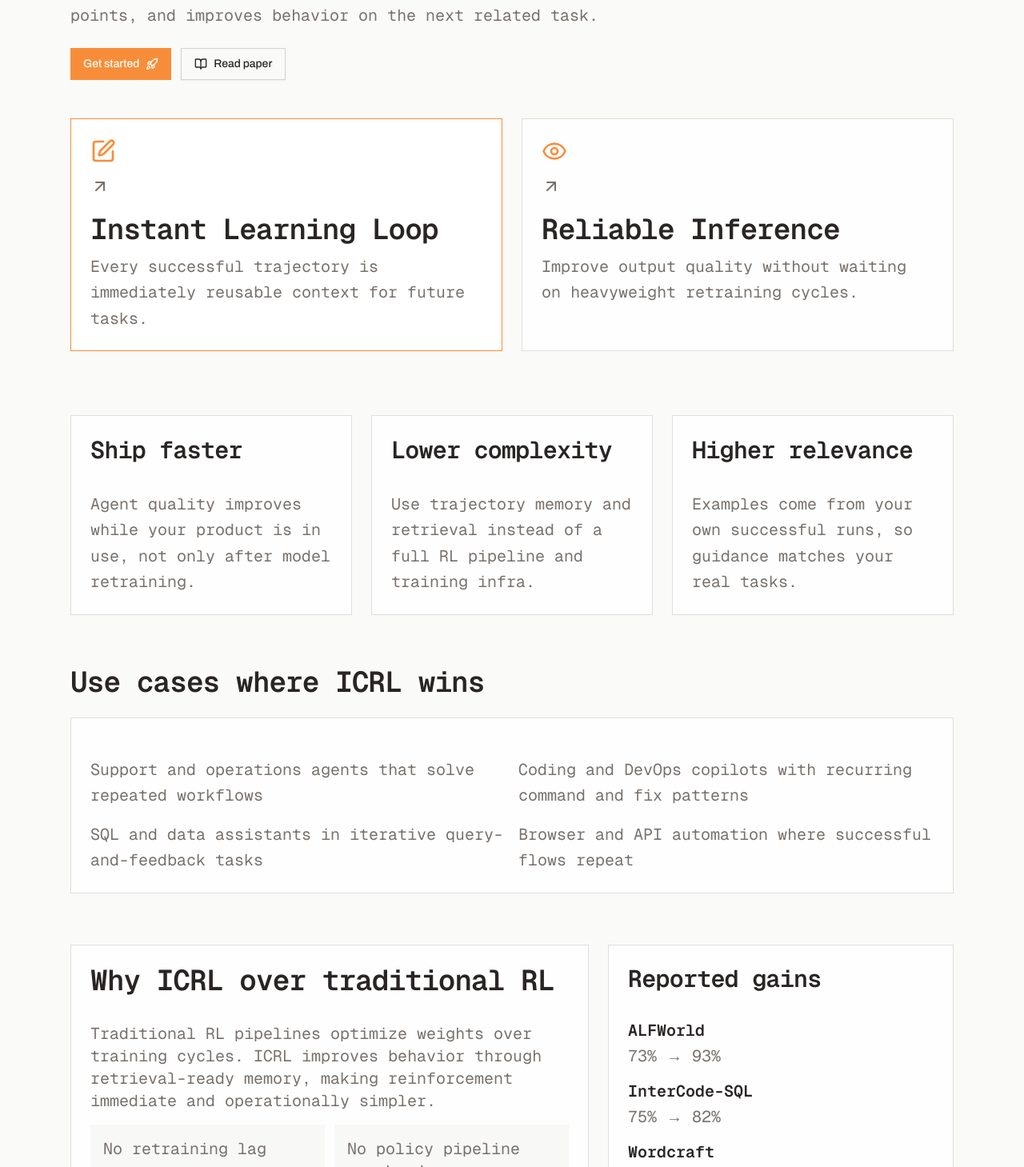
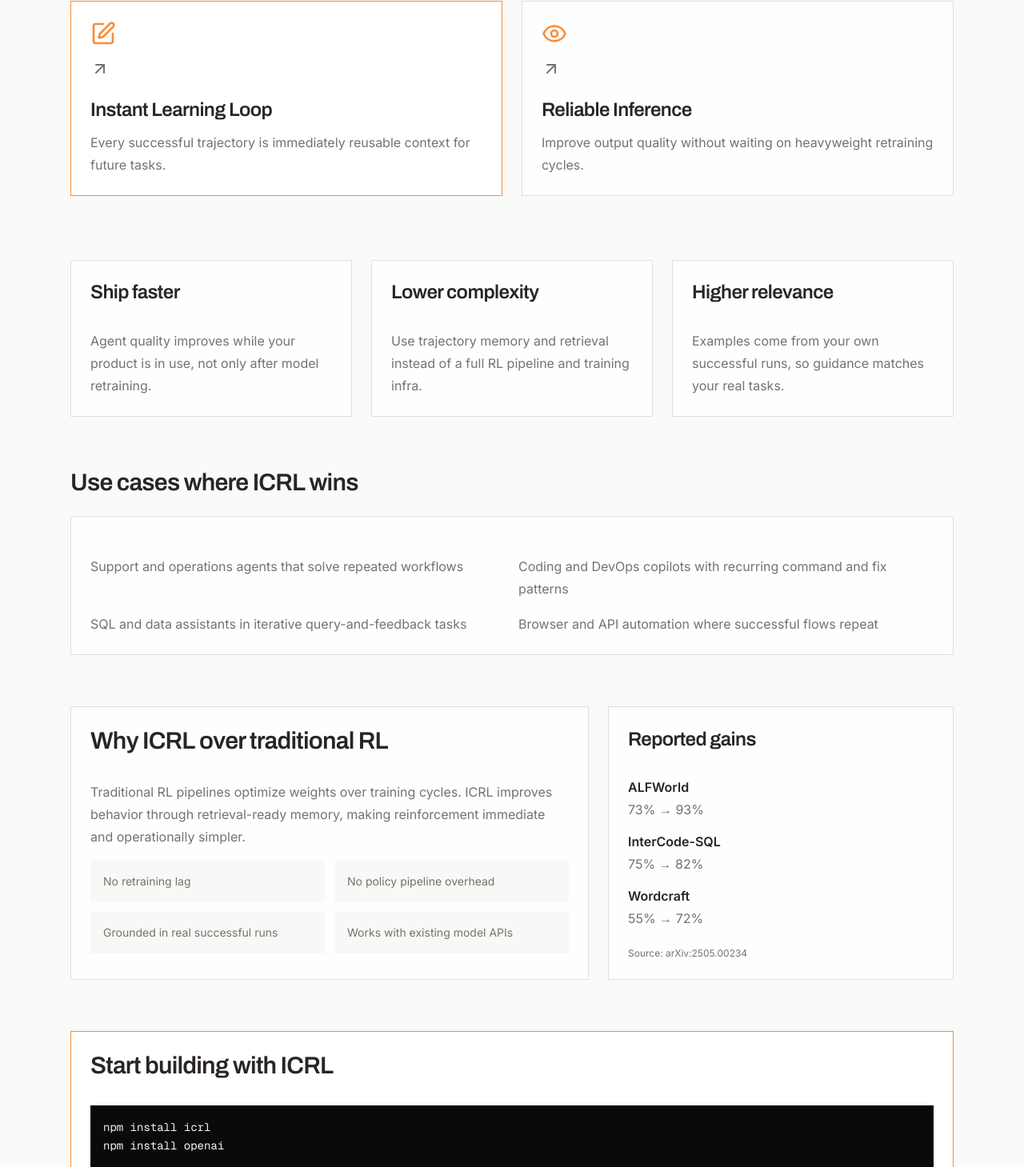
Before and after one commit to SuperAce100/icrl, a Next.js app in the folder icrl-ts/web-landing/: page / in a window 1280 px wide. Shown: the part 471-1930 px from the top of the page at 80% size. Built offline with nearby package versions, Linux system fonts and the light colour scheme; what @toolwind/corner-shape would draw is missing.

Commit message:
Tighten typography with Archivo headings and smaller copy

```diff
--- a/icrl-ts/web-landing/src/app/globals.css
+++ b/icrl-ts/web-landing/src/app/globals.css
@@ -15,7 +15,7 @@
 @theme inline {
   --color-background: var(--background);
   --color-foreground: var(--foreground);
-  --font-sans: var(--font-archivo), ui-sans-serif, system-ui, sans-serif;
+  --font-sans: var(--font-inter), ui-sans-serif, system-ui, sans-serif;
   --font-mono: var(--font-geist-mono);
   --color-sidebar-ring: var(--sidebar-ring);
   --color-sidebar-border: var(--sidebar-border);
--- a/icrl-ts/web-landing/src/app/page.tsx
+++ b/icrl-ts/web-landing/src/app/page.tsx
@@ -55,10 +55,10 @@ export default function LandingPage() {
 
       <section className="mx-auto max-w-6xl px-6 pb-16 pt-16 md:pt-24">
         <div className="max-w-4xl space-y-6">
-          <h1 className="text-balance font-mono text-4xl font-semibold leading-tight tracking-tight text-foreground sm:text-5xl md:text-6xl">
+          <h1 className="font-[family-name:var(--font-archivo)] text-balance text-3xl font-semibold leading-tight tracking-tight text-foreground sm:text-4xl md:text-5xl">
             ICRL turns successful agent runs into immediate reinforcement.
           </h1>
-          <p className="max-w-3xl font-mono text-xl leading-relaxed text-muted-foreground">
+          <p className="max-w-3xl text-base leading-7 text-muted-foreground sm:text-lg">
             Build self-improving LLM agents in production. ICRL stores successful trajectories, retrieves them at the
             right decision points, and improves behavior on the next related task.
           </p>
@@ -93,10 +93,10 @@ export default function LandingPage() {
                 <ArrowUpRight className="size-6 text-muted-foreground" />
               </CardHeader>
               <CardContent className="space-y-3">
-                <CardTitle className="font-mono text-4xl font-semibold leading-none tracking-tight text-foreground">
+                <CardTitle className="font-[family-name:var(--font-archivo)] text-2xl font-semibold leading-tight tracking-tight text-foreground">
                   {item.title}
                 </CardTitle>
-                <p className="font-mono text-xl leading-relaxed text-muted-foreground">{item.body}</p>
+                <p className="text-base leading-7 text-muted-foreground">{item.body}</p>
               </CardContent>
             </Card>
           ))}
@@ -108,12 +108,12 @@ export default function LandingPage() {
           {benefits.map((item) => (
             <Card key={item.title} className="border-border/70 bg-card/80 shadow-none">
               <CardHeader>
-                <CardTitle className="font-mono text-3xl font-semibold leading-tight tracking-tight text-foreground">
+                <CardTitle className="font-[family-name:var(--font-archivo)] text-2xl font-semibold leading-tight tracking-tight text-foreground">
                   {item.title}
                 </CardTitle>
               </CardHeader>
               <CardContent>
-                <p className="font-mono text-xl leading-relaxed text-muted-foreground">{item.body}</p>
+                <p className="text-base leading-7 text-muted-foreground">{item.body}</p>
               </CardContent>
             </Card>
           ))}
@@ -122,12 +122,14 @@ export default function LandingPage() {
 
       <section id="use-cases" className="mx-auto max-w-6xl px-6 py-12">
         <div className="space-y-6">
-          <h2 className="font-mono text-4xl font-semibold tracking-tight text-foreground">Use cases where ICRL wins</h2>
+          <h2 className="font-[family-name:var(--font-archivo)] text-3xl font-semibold tracking-tight text-foreground">
+            Use cases where ICRL wins
+          </h2>
           <Card className="border-border/70 bg-card/80 shadow-none">
             <CardContent className="pt-6">
               <ul className="grid gap-4 md:grid-cols-2">
                 {useCases.map((item) => (
-                  <li key={item} className="font-mono text-xl leading-relaxed text-muted-foreground">
+                  <li key={item} className="text-base leading-7 text-muted-foreground">
                     {item}
                   </li>
                 ))}
@@ -141,38 +143,38 @@ export default function LandingPage() {
         <div className="grid gap-6 md:grid-cols-[1.2fr_0.8fr]">
           <Card className="border-border/70 bg-card/80 shadow-none">
             <CardHeader>
-              <CardTitle className="font-mono text-4xl font-semibold tracking-tight text-foreground">
+              <CardTitle className="font-[family-name:var(--font-archivo)] text-3xl font-semibold tracking-tight text-foreground">
                 Why ICRL over traditional RL
               </CardTitle>
             </CardHeader>
             <CardContent className="space-y-4">
-              <p className="font-mono text-xl text-muted-foreground">
+              <p className="text-base leading-7 text-muted-foreground">
                 Traditional RL pipelines optimize weights over training cycles. ICRL improves behavior through
                 retrieval-ready memory, making reinforcement immediate and operationally simpler.
               </p>
               <div className="grid gap-3 sm:grid-cols-2">
-                <div className="bg-muted/60 p-4 font-mono text-xl text-muted-foreground">No retraining lag</div>
-                <div className="bg-muted/60 p-4 font-mono text-xl text-muted-foreground">No policy pipeline overhead</div>
-                <div className="bg-muted/60 p-4 font-mono text-xl text-muted-foreground">Grounded in real successful runs</div>
-                <div className="bg-muted/60 p-4 font-mono text-xl text-muted-foreground">Works with existing model APIs</div>
+                <div className="bg-muted/60 p-4 text-sm text-muted-foreground">No retraining lag</div>
+                <div className="bg-muted/60 p-4 text-sm text-muted-foreground">No policy pipeline overhead</div>
+                <div className="bg-muted/60 p-4 text-sm text-muted-foreground">Grounded in real successful runs</div>
+                <div className="bg-muted/60 p-4 text-sm text-muted-foreground">Works with existing model APIs</div>
               </div>
             </CardContent>
           </Card>
 
           <Card className="border-border/70 bg-card/80 shadow-none">
             <CardHeader>
-              <CardTitle className="font-mono text-3xl font-semibold tracking-tight text-foreground">
+              <CardTitle className="font-[family-name:var(--font-archivo)] text-2xl font-semibold tracking-tight text-foreground">
                 Reported gains
               </CardTitle>
             </CardHeader>
             <CardContent className="space-y-4">
               {benchmarkRows.map((row) => (
                 <div key={row.name} className="space-y-1">
-                  <p className="font-mono text-xl font-semibold text-foreground">{row.name}</p>
-                  <p className="font-mono text-xl text-muted-foreground">{row.result}</p>
+                  <p className="text-base font-semibold text-foreground">{row.name}</p>
+                  <p className="text-base text-muted-foreground">{row.result}</p>
                 </div>
               ))}
-              <p className="pt-2 font-mono text-sm text-muted-foreground">Source: arXiv:2505.00234</p>
+              <p className="pt-2 text-xs text-muted-foreground">Source: arXiv:2505.00234</p>
             </CardContent>
           </Card>
         </div>
@@ -181,7 +183,9 @@ export default function LandingPage() {
       <section id="get-started" className="mx-auto max-w-6xl px-6 pb-20 pt-12">
         <Card className="border-primary bg-card shadow-none">
           <CardHeader>
-            <CardTitle className="font-mono text-4xl font-semibold tracking-tight text-foreground">Start building with ICRL</CardTitle>
+            <CardTitle className="font-[family-name:var(--font-archivo)] text-3xl font-semibold tracking-tight text-foreground">
+              Start building with ICRL
+            </CardTitle>
           </CardHeader>
           <CardContent className="space-y-5">
             <pre className="overflow-x-auto bg-stone-950 p-4 font-mono text-sm leading-relaxed text-stone-100">
```
